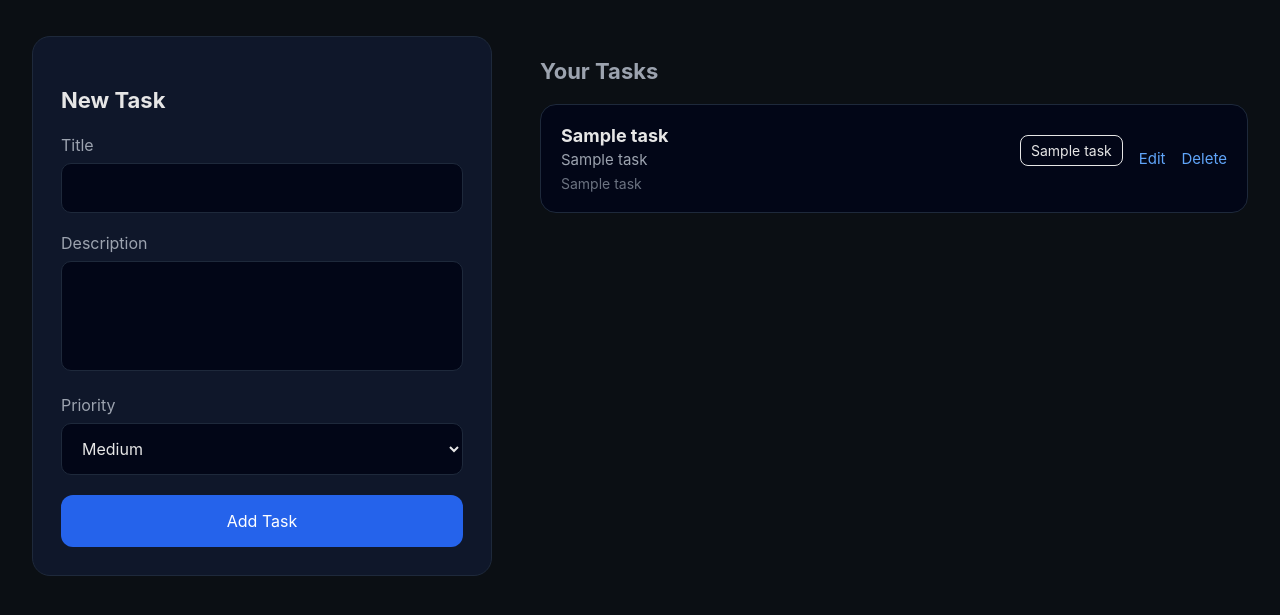
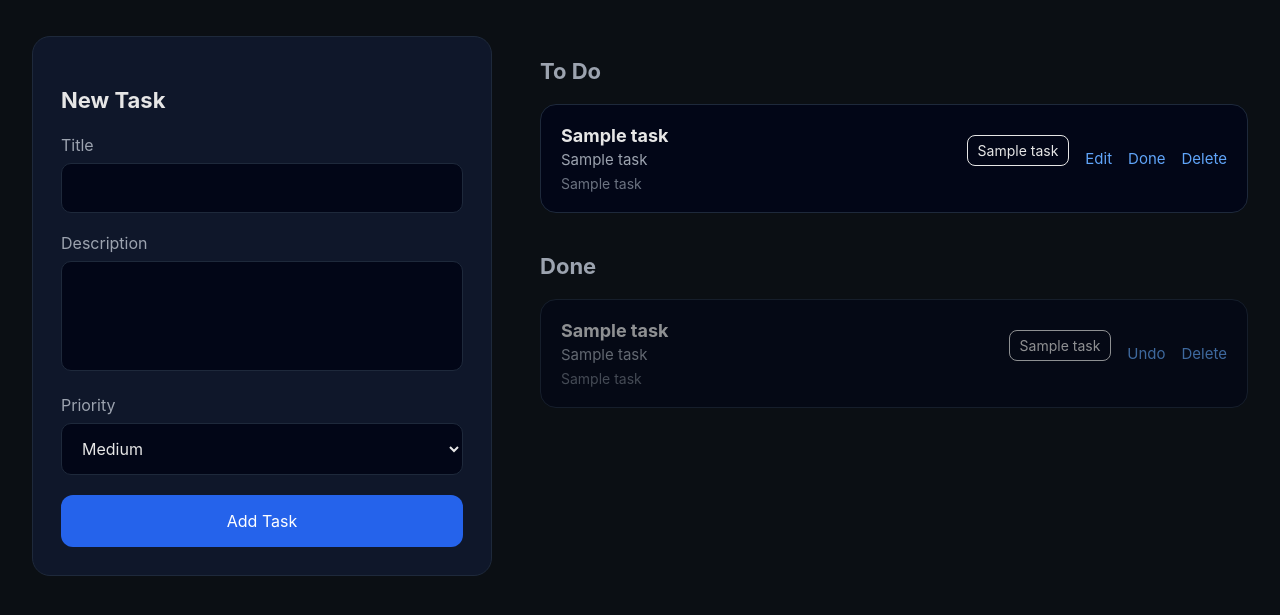
Before and after one commit to rohannair11/flask-sql-todo-list, a Flask app: template templates/index.html in a window 1280 px wide. Shown: the part 87-702 px from the top of the page. Run offline with Flask 3, Linux system fonts and the light colour scheme; the template is opened without the code that fills it: most values are stand-ins (such as "Sample title", 1, 10 or a date in 2020).

Commit message:
feat: updated code, added undo delete

```diff
--- a/app.py
+++ b/app.py
@@ -22,6 +22,7 @@ def init_db():
             title TEXT NOT NULL,
             description TEXT NOT NULL,
             priority TEXT NOT NULL,
+            completed INTEGER NOT NULL DEFAULT 0,
             created_at TEXT NOT NULL
         )
     """)
@@ -46,16 +47,50 @@ def index():
         created_at = datetime.now().strftime("%d %b %Y, %H:%M")
 
         cursor.execute("""
-            INSERT INTO todos (title, description, priority, created_at)
-            VALUES (?, ?, ?, ?)
+            INSERT INTO todos (title, description, priority, completed, created_at)
+            VALUES (?, ?, ?, 0, ?)
         """, (title, description, priority, created_at))
         conn.commit()
 
-    cursor.execute("SELECT * FROM todos ORDER BY id DESC")
-    tasks = cursor.fetchall()
+    cursor.execute("SELECT * FROM todos WHERE completed = 0 ORDER BY id DESC")
+    todo_tasks = cursor.fetchall()
+
+    cursor.execute("SELECT * FROM todos WHERE completed = 1 ORDER BY id DESC")
+    done_tasks = cursor.fetchall()
+
     conn.close()
 
-    return render_template("index.html", tasks=tasks)
+    return render_template(
+        "index.html",
+        todo_tasks=todo_tasks,
+        done_tasks=done_tasks
+    )
+
+
+@app.route("/done/<int:task_id>")
+def mark_done(task_id):
+    conn = get_db()
+    cursor = conn.cursor()
+    cursor.execute(
+        "UPDATE todos SET completed = 1 WHERE id = ?",
+        (task_id,)
+    )
+    conn.commit()
+    conn.close()
+    return redirect(url_for("index"))
+
+
+@app.route("/undo/<int:task_id>")
+def undo(task_id):
+    conn = get_db()
+    cursor = conn.cursor()
+    cursor.execute(
+        "UPDATE todos SET completed = 0 WHERE id = ?",
+        (task_id,)
+    )
+    conn.commit()
+    conn.close()
+    return redirect(url_for("index"))
 
 
 @app.route("/edit/<int:task_id>", methods=["GET", "POST"])
--- a/templates/index.html
+++ b/templates/index.html
@@ -42,19 +42,38 @@
         <!-- RIGHT COLUMN -->
         <div class="right">
 
-            <h3 class="section-title">Your Tasks</h3>
+            <h3 class="section-title">To Do</h3>
 
-            {% for task in tasks %}
+            {% for task in todo_tasks %}
             <div class="task">
                 <div class="task-left">
                     <strong>{{ task[1] }}</strong>
                     <small>{{ task[2] }}</small>
-                    <span class="time">{{ task[4] }}</span>
+                    <span class="time">{{ task[5] }}</span>
                 </div>
 
                 <div class="task-right">
                     <span class="priority {{ task[3]|lower }}">{{ task[3] }}</span>
                     <a href="/edit/{{ task[0] }}">Edit</a>
+                    <a href="/done/{{ task[0] }}">Done</a>
+                    <a href="/delete/{{ task[0] }}" class="danger">Delete</a>
+                </div>
+            </div>
+            {% endfor %}
+
+            <h3 class="section-title" style="margin-top:40px;">Done</h3>
+
+            {% for task in done_tasks %}
+            <div class="task" style="opacity:0.6;">
+                <div class="task-left">
+                    <strong>{{ task[1] }}</strong>
+                    <small>{{ task[2] }}</small>
+                    <span class="time">{{ task[5] }}</span>
+                </div>
+
+                <div class="task-right">
+                    <span class="priority {{ task[3]|lower }}">{{ task[3] }}</span>
+                    <a href="/undo/{{ task[0] }}">Undo</a>
                     <a href="/delete/{{ task[0] }}" class="danger">Delete</a>
                 </div>
             </div>
```
